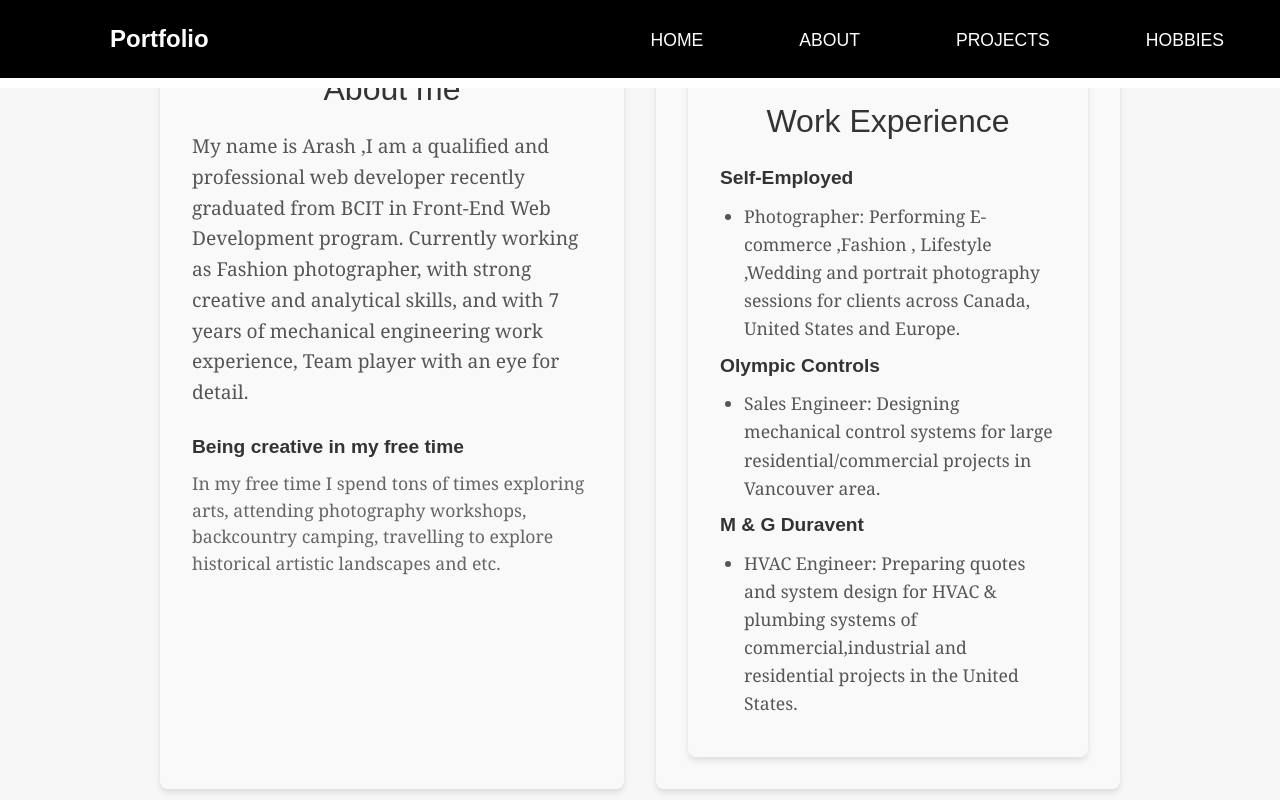
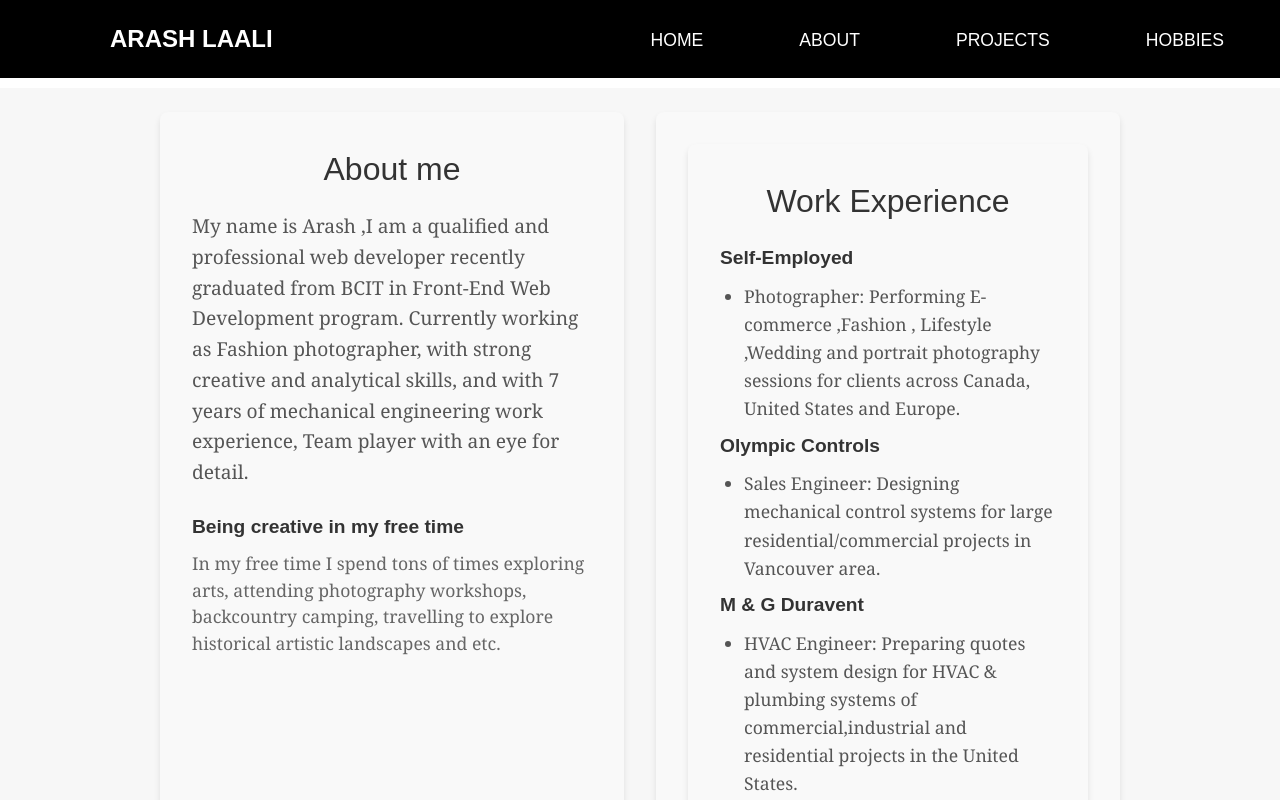
Before and after one commit to Arashlaali/portfolio, a React (Vite) app in the folder myportfolio/: page /about in a window 1280 px wide. Shown: the top 800 px of the page. Built offline with nearby package versions, Linux system fonts and the light colour scheme.

Commit message:
changed the css design for nav bar not to cover the content

```diff
--- a/myportfolio/src/components/Navbar.css
+++ b/myportfolio/src/components/Navbar.css
@@ -1,6 +1,8 @@
 body {
     margin: 0;
     padding: 0;
+    padding-top: 80px;
+    /* Adjust this value to match the height of the navbar */
 }
 
 .navbar {
@@ -15,7 +17,6 @@ body {
     justify-content: space-between;
     align-items: center;
     border-bottom: 10px solid white;
-
 }
 
 .navbar h2 {
@@ -23,7 +24,6 @@ body {
     font-size: 24px;
     margin: 0;
     margin-left: 70px;
-
 }
 
 .navbar-ul {
--- a/myportfolio/src/components/Navbar.jsx
+++ b/myportfolio/src/components/Navbar.jsx
@@ -7,7 +7,7 @@ import { Link } from 'react-router-dom';
 function Navbar() {
     return (
         <nav className="navbar" >
-            <h2> Portfolio</h2>
+            <h2> ARASH LAALI</h2>
             <ul className="navbar-ul">
                 <li>
                     <Link to="/">HOME</Link>
--- a/myportfolio/src/pages/PageAbout.jsx
+++ b/myportfolio/src/pages/PageAbout.jsx
@@ -10,8 +10,8 @@ function PageAbout() {
             <section className='about'>
                 <div className='about-me'>
                     <article className='about-article'>
-                        <h3>About me </h3>
                         <div>
+                            <h3>About me </h3>
                             <p className='about-intro'> My name is Arash ,I am a qualified and professional web
                                 developer recently graduated from
                                 BCIT in Front-End Web Development
```
